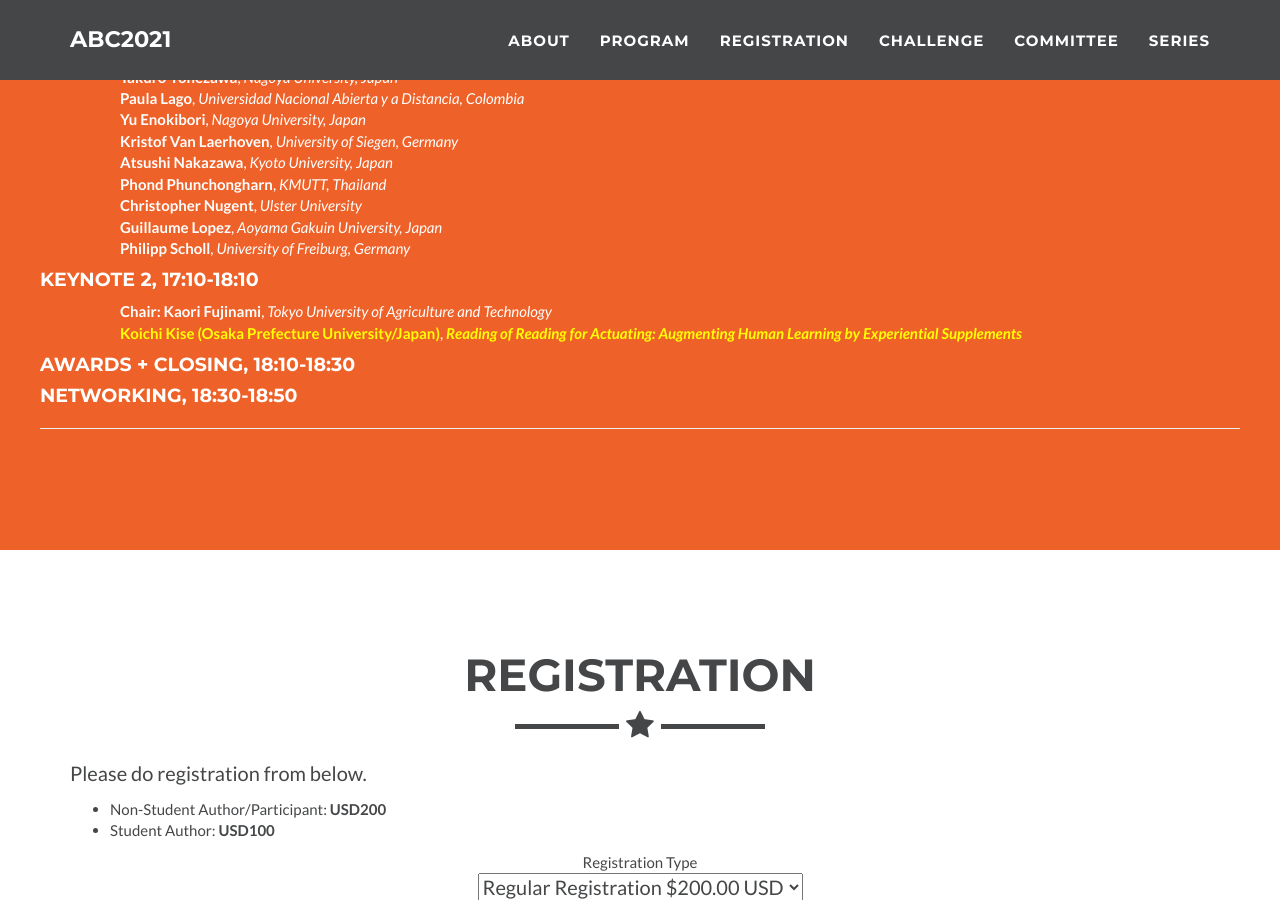
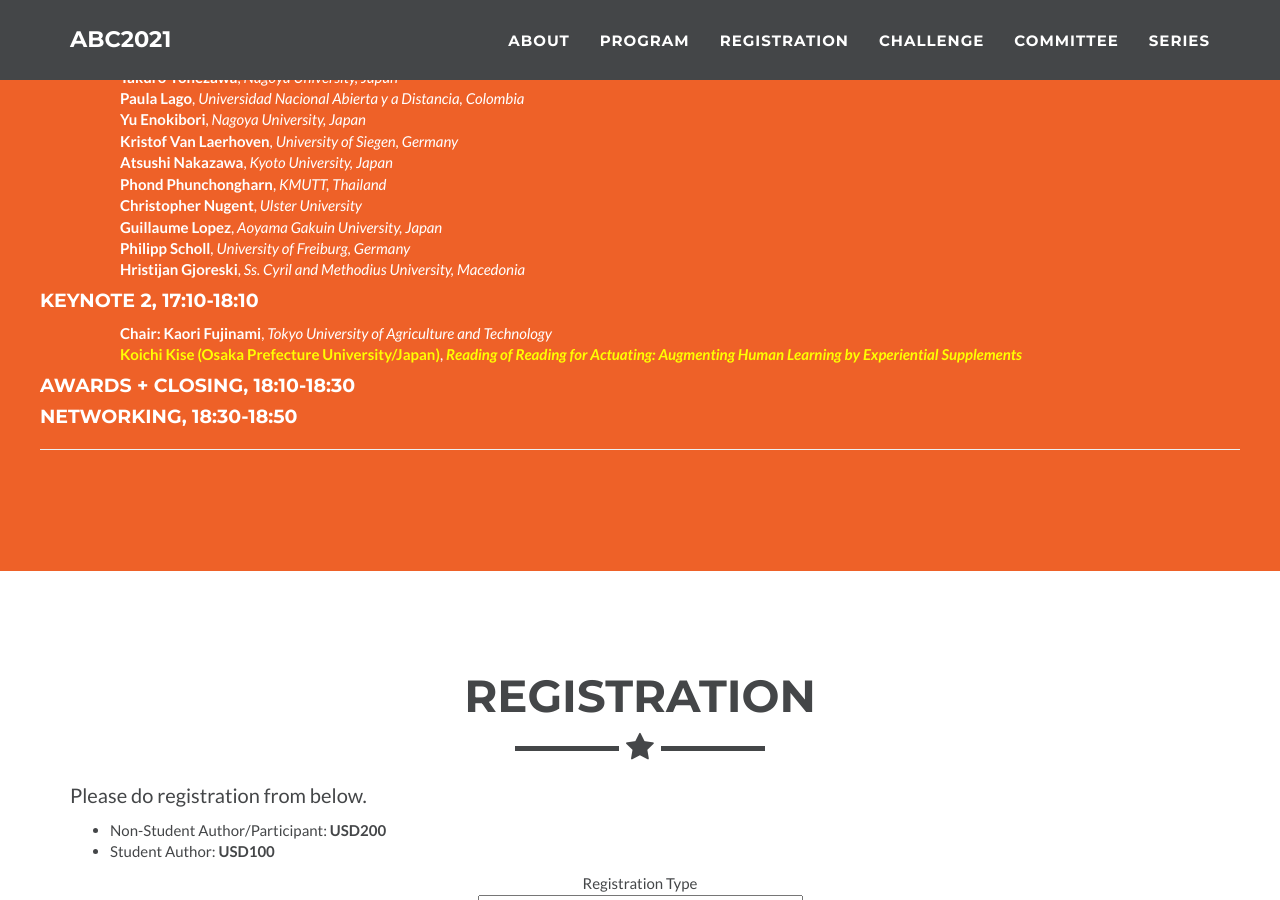
Before and after one commit to abc-research/abc-research.github.io, a Jekyll site: the page built from index.html, in a window 1280 px wide and 900 px high, scrolled down 6243 px. Built offline with Jekyll 4.4.1, drawn with Linux system fonts in a browser that asks for light colours.

Commit message:
Update _config.yml

```diff
--- a/_config.yml
+++ b/_config.yml
@@ -184,6 +184,8 @@ program:
             authors: Aoyama Gakuin University, Japan
           - title: "Philipp Scholl"
             authors: University of Freiburg, Germany
+          - title: "Hristijan Gjoreski"
+            authors: "Ss. Cyril and Methodius University, Macedonia"
       - name: "Keynote 2"
         time: "17:10-18:10"
         paper:
```
